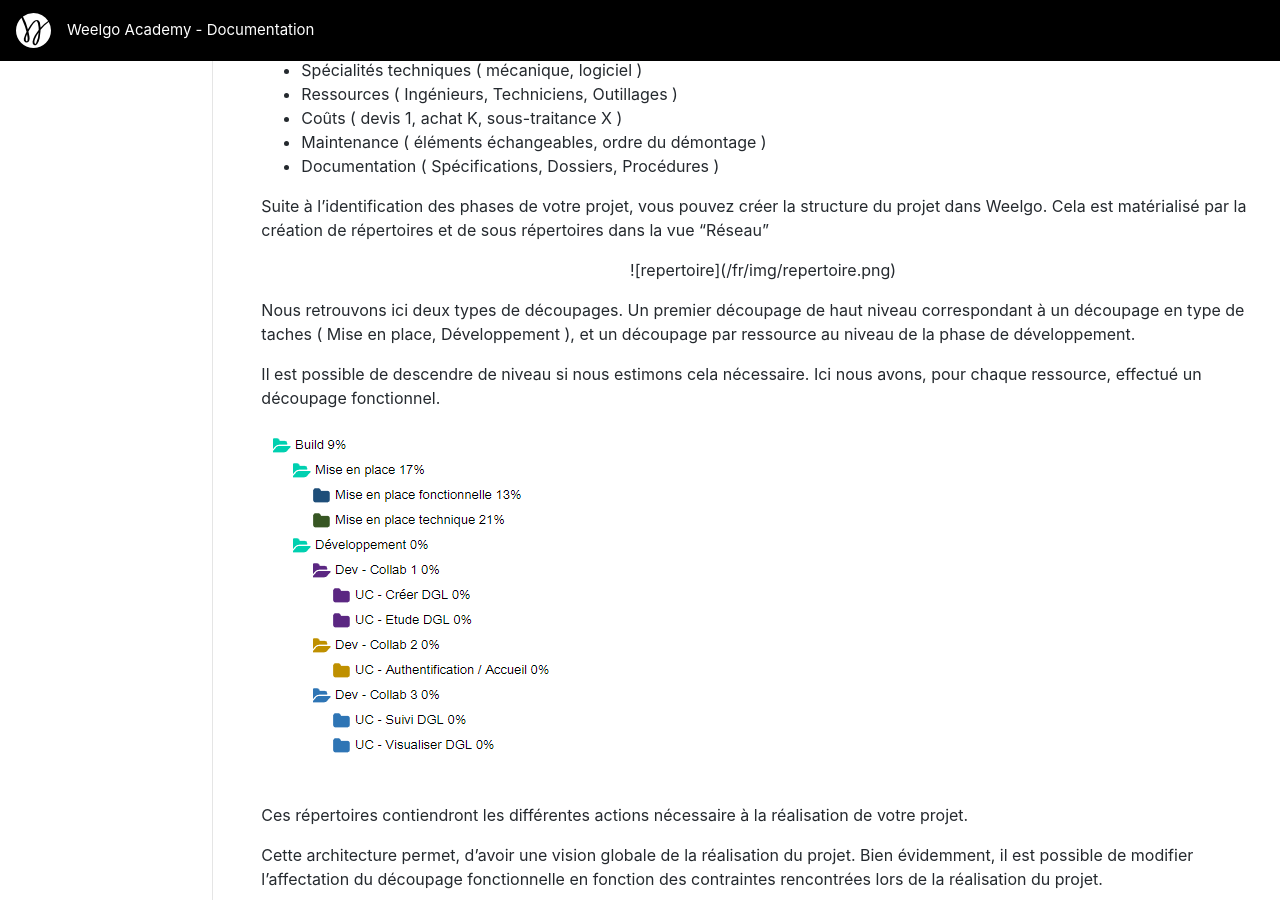
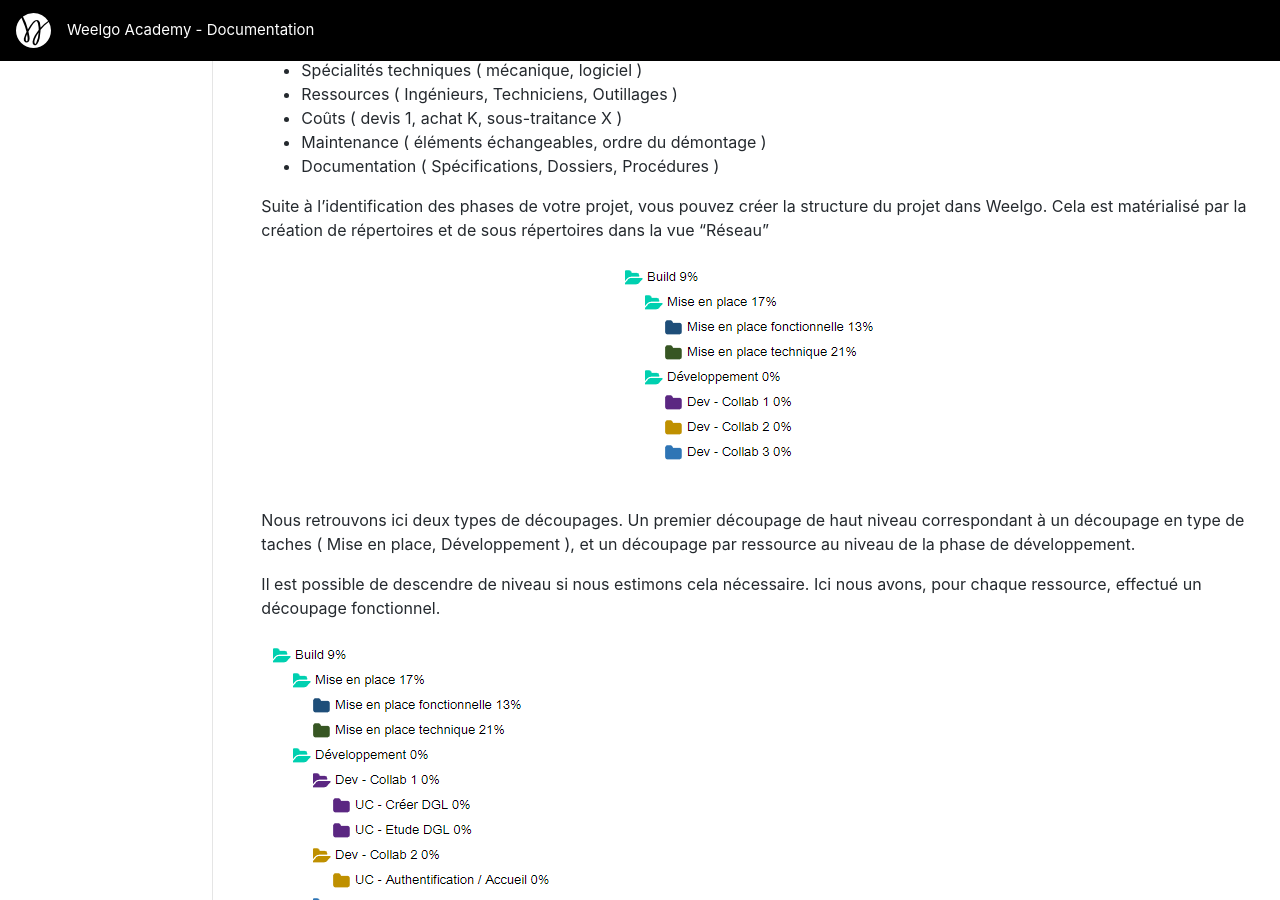
Before and after one commit to Weelgo/weelgo.github.io, a Jekyll site: the page built from fr/tutoriels/creationReseau.md, in a window 1280 px wide and 900 px high, scrolled down 538 px. Built offline with Jekyll 4.4.1, drawn with Linux system fonts in a browser that asks for light colours.

Commit message:
Update creationReseau.md

```diff
--- a/fr/tutoriels/creationReseau.md
+++ b/fr/tutoriels/creationReseau.md
@@ -32,7 +32,7 @@ De nombreux critères peuvent être utilisés pour effectuer ce découpage :
 Suite à l'identification des phases de votre projet, vous pouvez créer la structure du projet dans Weelgo. Cela est matérialisé par la création de répertoires et de sous répertoires dans la vue "Réseau"
 
 <p align="center">
-![repertoire](/fr/img/repertoire.png)
+<img src="/fr/img/repertoire.png">
 </p>
 
 Nous retrouvons ici deux types de découpages. Un premier découpage de haut niveau correspondant à un découpage en type de taches ( Mise en place, Développement ), et un découpage par ressource au niveau de la phase de développement.
```
